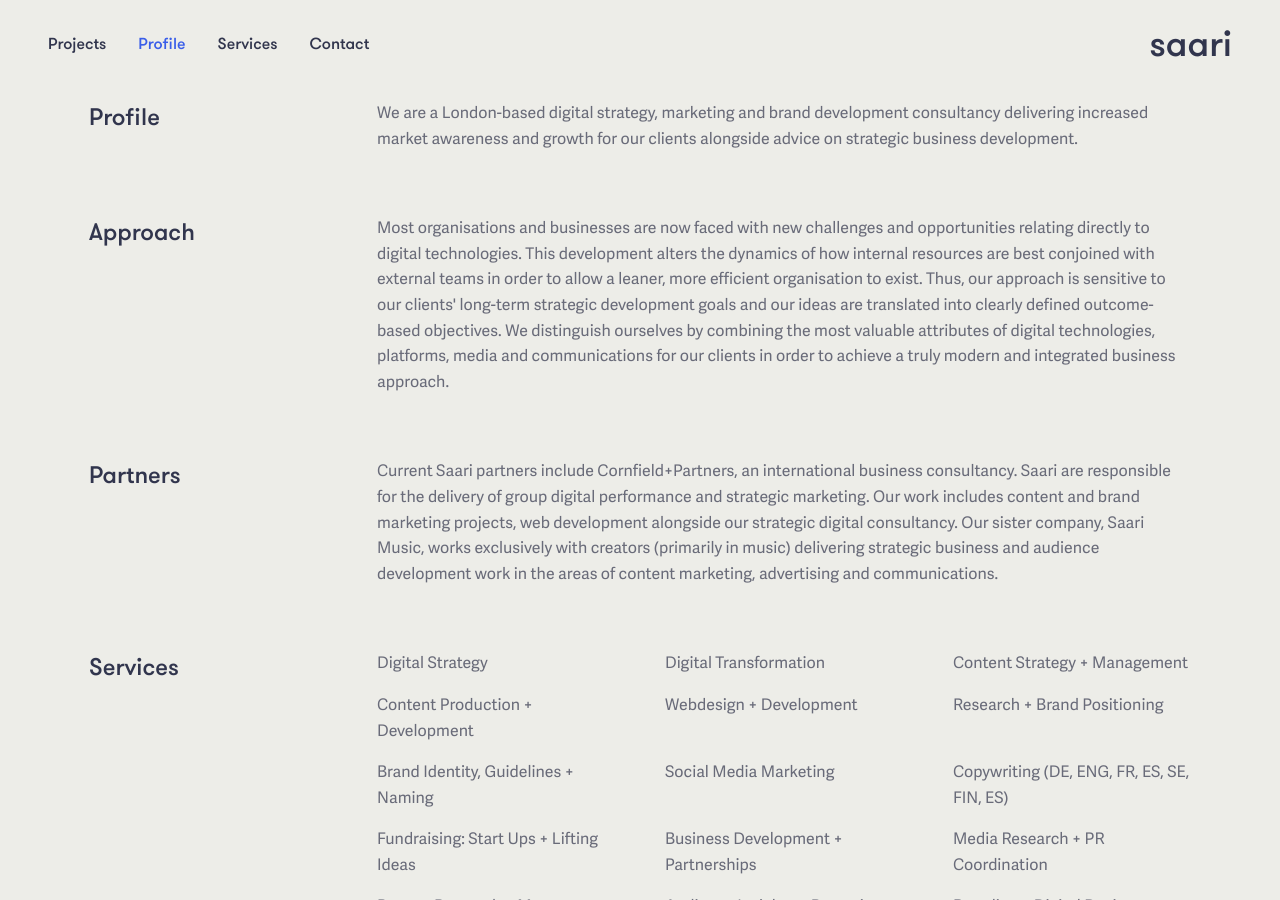
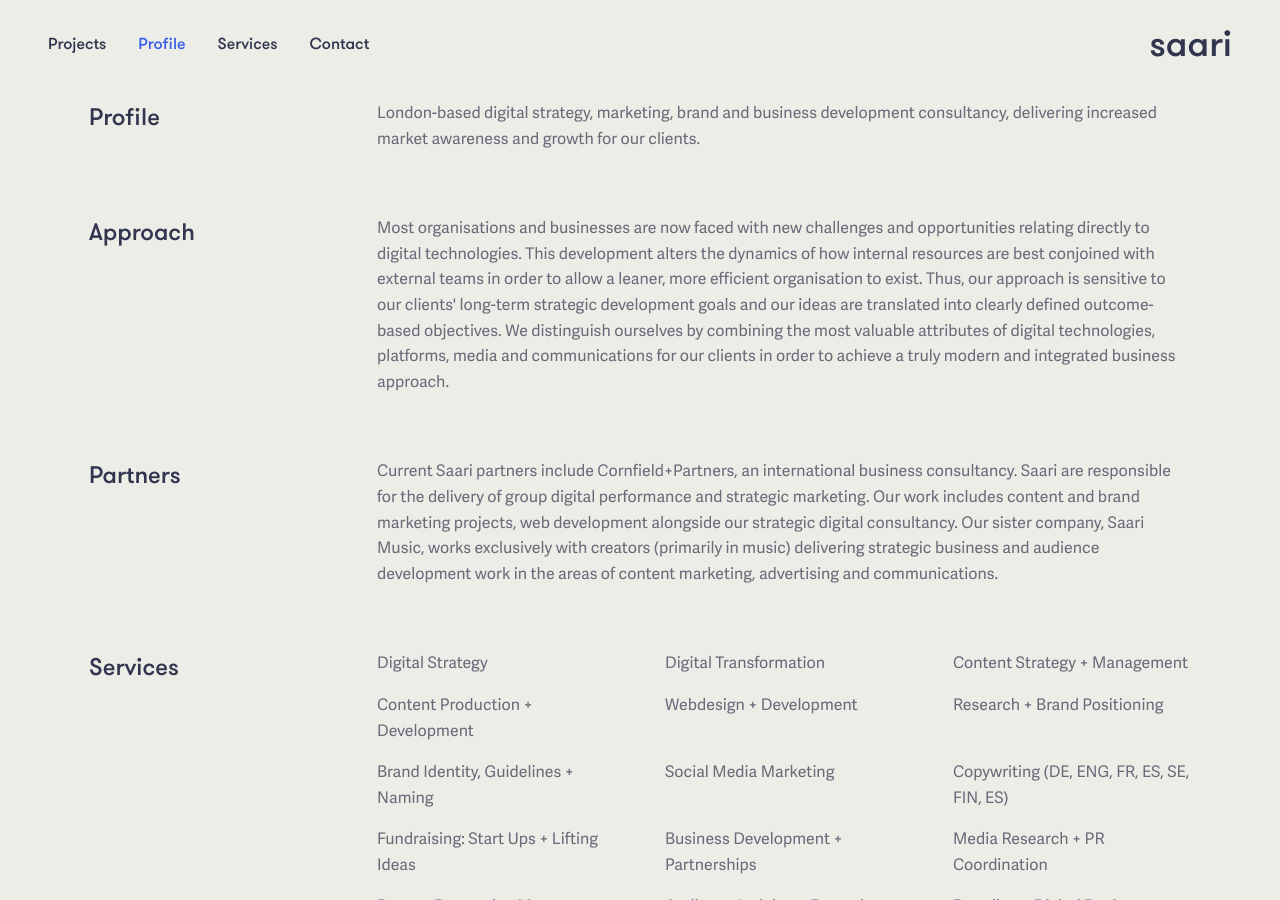
Before and after one commit to garethjohnsdesign/saari.co.uk, a Jekyll site: the page built from profile.md, in a window 1280 px wide and 900 px high. Built offline with Jekyll 4.4.1, drawn with Linux system fonts in a browser that asks for light colours.

Commit message:
Updated Profile

```diff
--- a/profile.md
+++ b/profile.md
@@ -1,9 +1,8 @@
 ---
 title: Profile
 position: 2
-profile-text: We are a London-based digital strategy, marketing and brand development
-  consultancy delivering increased market awareness and growth for our clients alongside
-  advice on strategic business development.
+profile-text: London-based digital strategy, marketing, brand and business development
+  consultancy, delivering increased market awareness and growth for our clients.
 approach-text: "Most organisations and businesses are now faced with new challenges
   and opportunities relating directly to digital technologies. This development alters
   the dynamics of how internal resources are best conjoined with external teams in
```
